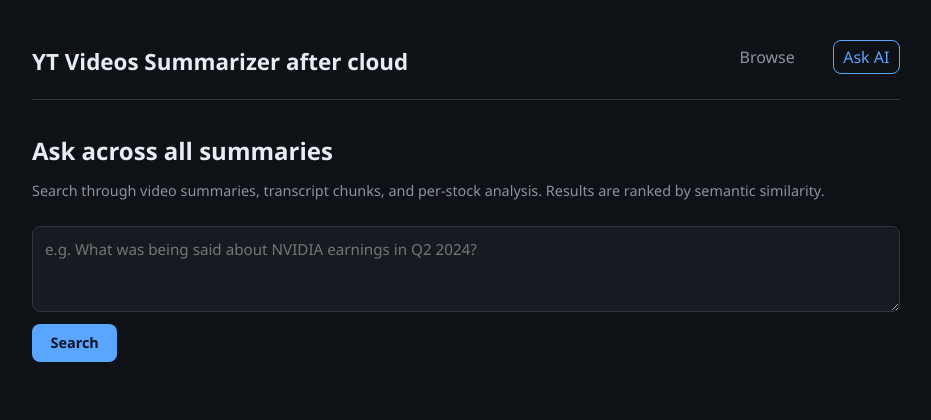
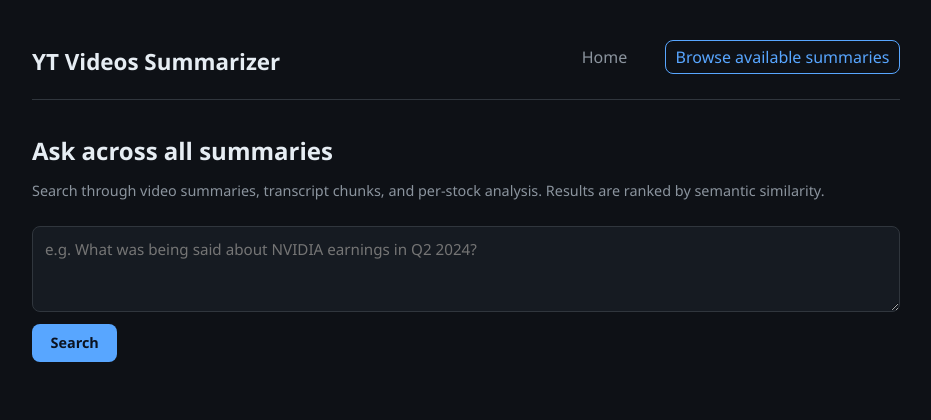
Before and after one commit to paulmarketandtech/summarizer_api, a FastAPI app: page /rag in a window 1280 px wide. Shown: the top 420 px of the page, without its empty margins (174-1105 px from the left). Run offline with FastAPI, Linux system fonts and the light colour scheme; parts of the project's set-up code (start-up, migrations or seed data) failed here and were passed over.

Commit message:
change tabs naming

```diff
--- a/app/templates/base.html
+++ b/app/templates/base.html
@@ -9,10 +9,10 @@
 <body>
     <div class="container">
         <header>
-            <h1><a href="/">YT Videos Summarizer after cloud</a></h1>
+            <h1><a href="/">YT Videos Summarizer</a></h1>
             <nav>
-                <a href="/" class="{% if request.url.path == '/' %}active{% endif %}">Browse</a>
-                <a href="/rag" class="{% if request.url.path == '/rag' %}active{% endif %}">Ask AI</a>
+                <a href="/" class="{% if request.url.path == '/' %}active{% endif %}">Home</a>
+                <a href="/rag" class="{% if request.url.path == '/rag' %}active{% endif %}">Browse available summaries</a>
             </nav>
         </header>
 
```
